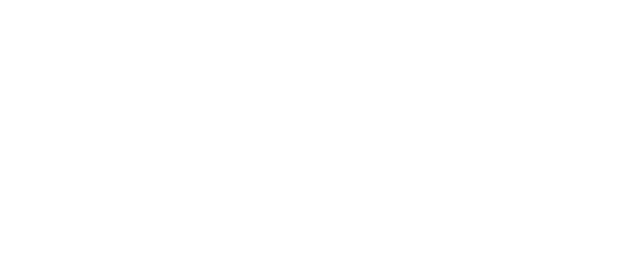
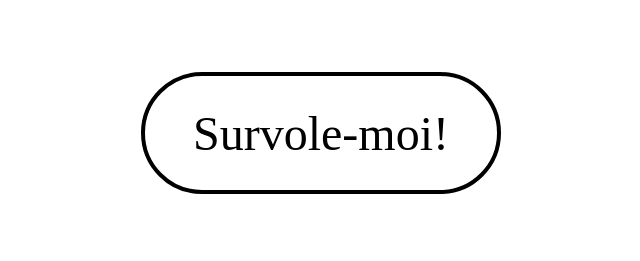
Before and after one commit to bibilg/animations_css, a website: page more_complexe_animation/index.html in a window 1280 px wide. Shown: the whole page, without its empty margins (319-959 px from the left). Drawn offline with Linux system fonts and the light colour scheme.

Commit message:
Adding a more complex animation

```diff
--- a/more_complexe_animation/index.html
+++ b/more_complexe_animation/index.html
@@ -8,5 +8,11 @@
 </head>
 <body>
 
+        <div class="container">
+            <div class="btn">
+                Survole-moi!
+            </div>
+        </div>
+
 </body>
 </html>
--- a/more_complexe_animation/main.scss
+++ b/more_complexe_animation/main.scss
@@ -0,0 +1,31 @@
+body {
+    display: flex;
+    flex-direction: column;
+    justify-content: center;
+    align-items: center;
+    background-color: white;
+  }
+
+  .container {
+    padding: 4rem;
+  }
+
+  $cd-btn-start: rgba(1, 28, 55, 0);
+  $cd-btn-end: rgba(1, 28, 55, 1);
+
+.btn {
+    background-color: $cd-btn-start;
+    border: 4px solid black;
+    border-radius: 10rem;
+    cursor: pointer;
+    font-size: 3rem;
+    overflow: hidden;
+    padding: 1.85rem 3rem;
+    position: relative;
+  //  transition: all 450ms; pour toutes les transitions
+    transition: transform 1200ms,background-color 200ms;
+    &:hover {
+        transform: scale(1.13);
+        background-color: $cd-btn-end;
+    }
+}
```
Also changed, not shown: more_complexe_animation/style.css, 1 other file.
